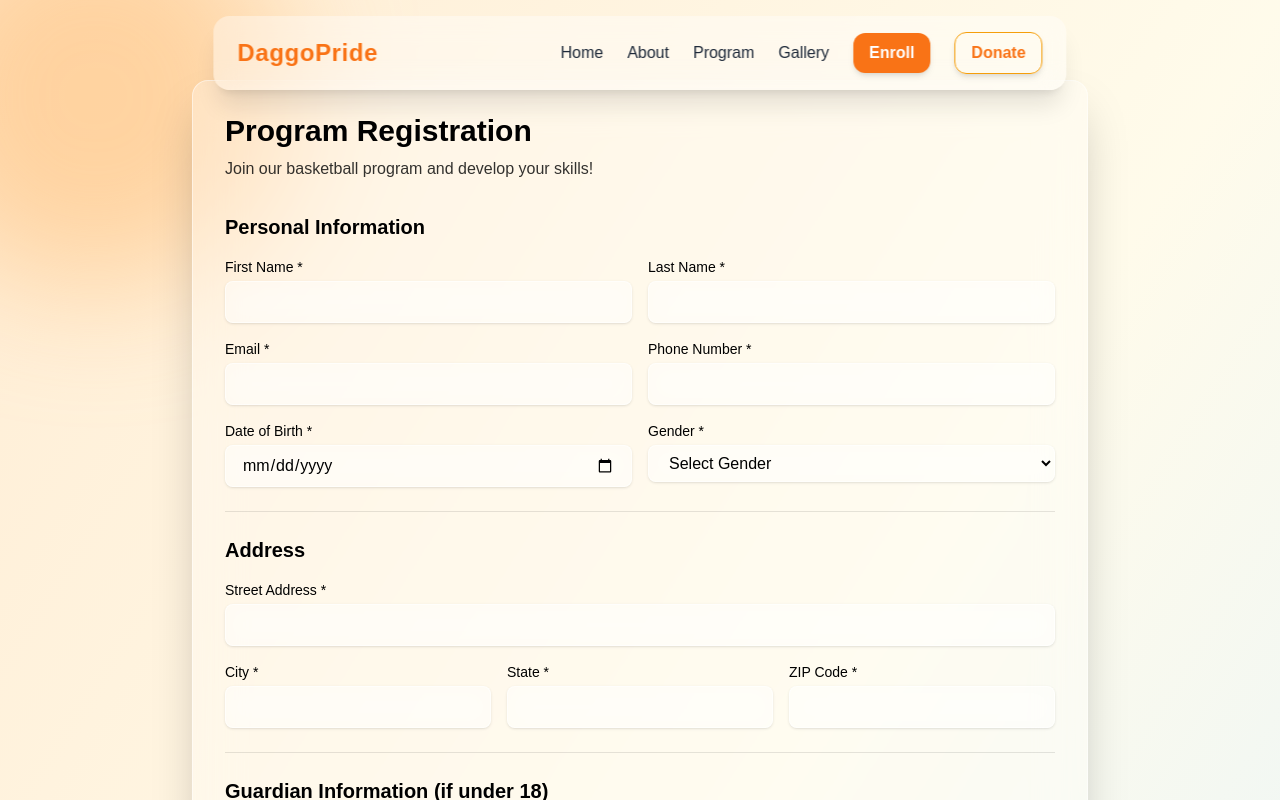
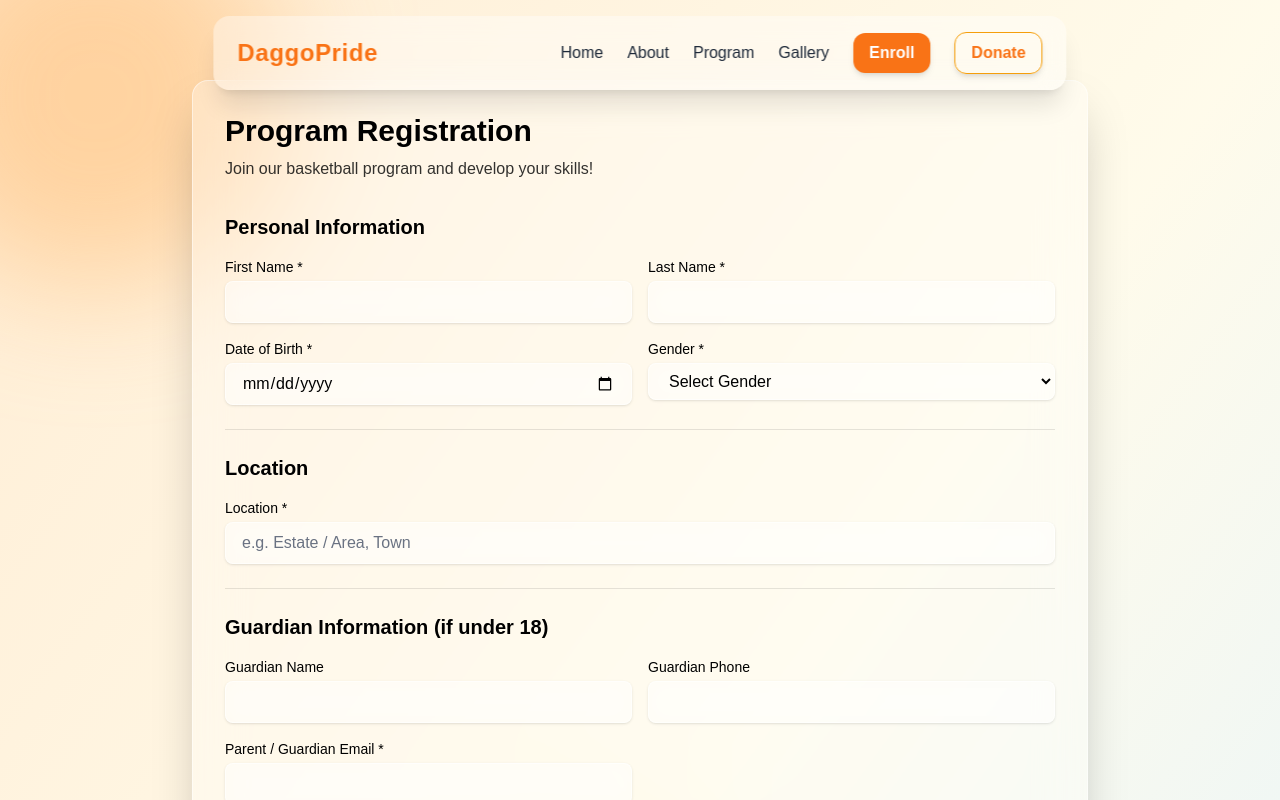
Before and after one commit to GEO-HACK/pride-basket, a Next.js app: page /enroll in a window 1280 px wide. Both pictures are taken after a click on the button "JUNIORS". Shown: the top 800 px of the page. Built offline with nearby package versions, Linux system fonts and the light colour scheme.

Commit message:
changed the email details

```diff
--- a/src/app/api/register/route.ts
+++ b/src/app/api/register/route.ts
@@ -11,20 +11,13 @@ const escapeHtml = (v: unknown) =>
 interface RegistrationData {
   firstName: string
   lastName: string
-  email: string
-  phone: string
   dateOfBirth: string
   gender: string
-  address: string
-  city: string
-  state: string
-  zipCode: string
+  location: string
   guardianName: string
   guardianPhone: string
   guardianEmail: string
   medicalConditions: string
-  emergencyContact: string
-  emergencyPhone: string
   programInterest: string
   skills: string
   experience: string
@@ -45,23 +38,16 @@ async function addContactToList(data: RegistrationData) {
       'api-key': apiKey,
     },
     body: JSON.stringify({
-      email: data.email,
+      email: data.guardianEmail,
       attributes: {
         FIRSTNAME: data.firstName,
         LASTNAME: data.lastName,
-        SMS: data.phone,
         DATE_OF_BIRTH: data.dateOfBirth,
         GENDER: data.gender,
-        ADDRESS: data.address,
-        CITY: data.city,
-        STATE: data.state,
-        ZIP_CODE: data.zipCode,
+        ADDRESS: data.location,
         AGE_GROUP: data.programInterest,
         GUARDIAN_NAME: data.guardianName || '',
         GUARDIAN_PHONE: data.guardianPhone || '',
-        GUARDIAN_EMAIL: data.guardianEmail || '',
-        EMERGENCY_CONTACT: data.emergencyContact,
-        EMERGENCY_PHONE: data.emergencyPhone,
         MEDICAL_CONDITIONS: data.medicalConditions || '',
         SKILLS: data.skills || '',
         EXPERIENCE: data.experience || '',
@@ -97,11 +83,9 @@ async function notifyOwner(raw: RegistrationData) {
 
       <h3 style="margin-bottom:4px">Personal Details</h3>
       <p><b>Name:</b> ${data.firstName} ${data.lastName}</p>
-      <p><b>Email:</b> ${data.email}</p>
-      <p><b>Phone:</b> ${data.phone}</p>
       <p><b>Date of Birth:</b> ${data.dateOfBirth}</p>
       <p><b>Gender:</b> ${data.gender}</p>
-      <p><b>Address:</b> ${data.address}, ${data.city}, ${data.state} ${data.zipCode}</p>
+      <p><b>Location:</b> ${data.location}</p>
 
       <hr style="margin:16px 0"/>
 
@@ -112,9 +96,8 @@ async function notifyOwner(raw: RegistrationData) {
 
       <hr style="margin:16px 0"/>
 
-      <h3 style="margin-bottom:4px">Emergency &amp; Guardian</h3>
-      <p><b>Emergency Contact:</b> ${data.emergencyContact} — ${data.emergencyPhone}</p>
-      <p><b>Guardian:</b> ${data.guardianName || 'N/A'} — ${data.guardianPhone || 'N/A'} — ${data.guardianEmail || 'N/A'}</p>
+      <h3 style="margin-bottom:4px">Guardian &amp; Medical</h3>
+      <p><b>Guardian:</b> ${data.guardianName || 'N/A'} — ${data.guardianPhone || 'N/A'} — ${data.guardianEmail}</p>
       <p><b>Medical Conditions:</b> ${data.medicalConditions || 'None reported'}</p>
     </div>
   `
@@ -129,7 +112,7 @@ async function notifyOwner(raw: RegistrationData) {
     body: JSON.stringify({
       sender: { name: 'DaggoPride Registration', email: senderEmail },
       to: [{ email: ownerEmail }],
-      replyTo: { email: raw.email, name: `${raw.firstName} ${raw.lastName}` },
+      replyTo: { email: raw.guardianEmail, name: raw.guardianName || `${raw.firstName} ${raw.lastName}` },
       subject: `New Registration: ${raw.firstName} ${raw.lastName} — ${raw.programInterest}`,
       htmlContent: html,
     }),
@@ -146,9 +129,8 @@ export async function POST(request: NextRequest) {
     const body: RegistrationData = await request.json()
 
     const required = [
-      'firstName', 'lastName', 'email', 'phone', 'dateOfBirth',
-      'gender', 'address', 'city', 'state', 'zipCode',
-      'emergencyContact', 'emergencyPhone',
+      'firstName', 'lastName', 'guardianEmail', 'dateOfBirth',
+      'gender', 'location',
     ]
     const missing = required.filter((f) => !body[f as keyof RegistrationData])
     if (missing.length) {
--- a/src/components/registration/form.tsx
+++ b/src/components/registration/form.tsx
@@ -16,20 +16,13 @@ const RegistrationForm: React.FC<Props> = ({ selectedAgeGroup }) => {
   const [formData, setFormData] = useState({
     firstName: "",
     lastName: "",
-    email: "",
-    phone: "",
     dateOfBirth: "",
     gender: "",
-    address: "",
-    city: "",
-    state: "",
-    zipCode: "",
+    location: "",
     guardianName: "",
     guardianPhone: "",
     guardianEmail: "",
     medicalConditions: "",
-    emergencyContact: "",
-    emergencyPhone: "",
     programInterest: selectedAgeGroup,
     skills: "",
     experience: "",
@@ -72,20 +65,13 @@ const RegistrationForm: React.FC<Props> = ({ selectedAgeGroup }) => {
         setFormData({
           firstName: "",
           lastName: "",
-          email: "",
-          phone: "",
                       dateOfBirth: "",
           gender: "",
-          address: "",
-          city: "",
-          state: "",
-          zipCode: "",
+          location: "",
           guardianName: "",
           guardianPhone: "",
           guardianEmail: "",
           medicalConditions: "",
-          emergencyContact: "",
-          emergencyPhone: "",
           programInterest: "",
           skills: "",
           experience: "",
@@ -164,36 +150,6 @@ const RegistrationForm: React.FC<Props> = ({ selectedAgeGroup }) => {
             </div>
 
             <div>
-              <label htmlFor="email" className={labelClass}>
-                Email *
-              </label>
-              <input
-                type="email"
-                id="email"
-                name="email"
-                value={formData.email}
-                onChange={handleChange}
-                required
-                className={fieldClass}
-              />
-            </div>
-
-            <div>
-              <label htmlFor="phone" className={labelClass}>
-                Phone Number *
-              </label>
-              <input
-                type="tel"
-                id="phone"
-                name="phone"
-                value={formData.phone}
-                onChange={handleChange}
-                required
-                className={fieldClass}
-              />
-            </div>
-
-            <div>
               <label htmlFor="dateOfBirth" className={labelClass}>
                 Date of Birth *
               </label>
@@ -230,71 +186,23 @@ const RegistrationForm: React.FC<Props> = ({ selectedAgeGroup }) => {
           </div>
         </div>
 
-        {/* Address Information */}
+        {/* Location */}
         <div className={sectionClass}>
-          <h2 className="text-xl font-semibold text-black mb-4">Address</h2>
-          <div className="space-y-4">
+          <h2 className="text-xl font-semibold text-black mb-4">Location</h2>
           <div>
-              <label htmlFor="address" className={labelClass}>
-                Street Address *
+            <label htmlFor="location" className={labelClass}>
+              Location *
             </label>
             <input
               type="text"
-                id="address"
-                name="address"
-                value={formData.address}
+              id="location"
+              name="location"
+              value={formData.location}
               onChange={handleChange}
               required
               className={fieldClass}
+              placeholder="e.g. Estate / Area, Town"
             />
-            </div>
-
-            <div className="grid grid-cols-1 md:grid-cols-3 gap-4">
-              <div>
-                <label htmlFor="city" className={labelClass}>
-                  City *
-                </label>
-                <input
-                  type="text"
-                  id="city"
-                  name="city"
-                  value={formData.city}
-                  onChange={handleChange}
-                  required
-                  className={fieldClass}
-                />
-              </div>
-
-              <div>
-                <label htmlFor="state" className={labelClass}>
-                  State *
-                </label>
-                <input
-                  type="text"
-                  id="state"
-                  name="state"
-                  value={formData.state}
-                  onChange={handleChange}
-                  required
-                  className={fieldClass}
-                />
-              </div>
-
-              <div>
-                <label htmlFor="zipCode" className={labelClass}>
-                  ZIP Code *
-                </label>
-                <input
-                  type="text"
-                  id="zipCode"
-                  name="zipCode"
-                  value={formData.zipCode}
-                  onChange={handleChange}
-                  required
-                  className={fieldClass}
-                />
-              </div>
-            </div>
           </div>
         </div>
 
@@ -332,7 +240,7 @@ const RegistrationForm: React.FC<Props> = ({ selectedAgeGroup }) => {
 
             <div>
               <label htmlFor="guardianEmail" className={labelClass}>
-                Guardian Email
+                Parent / Guardian Email *
               </label>
               <input
                 type="email"
@@ -340,48 +248,17 @@ const RegistrationForm: React.FC<Props> = ({ selectedAgeGroup }) => {
                 name="guardianEmail"
                 value={formData.guardianEmail}
                 onChange={handleChange}
+                required
                 className={fieldClass}
               />
             </div>
           </div>
         </div>
 
-        {/* Emergency Contact */}
+        {/* Medical Information */}
         <div className={sectionClass}>
-          <h2 className="text-xl font-semibold text-black mb-4">Emergency Contact</h2>
-          <div className="grid grid-cols-1 md:grid-cols-2 gap-4">
+          <h2 className="text-xl font-semibold text-black mb-4">Medical Information</h2>
           <div>
-              <label htmlFor="emergencyContact" className={labelClass}>
-                Emergency Contact Name *
-              </label>
-              <input
-                type="text"
-                id="emergencyContact"
-                name="emergencyContact"
-                value={formData.emergencyContact}
-                onChange={handleChange}
-                required
-                className={fieldClass}
-              />
-            </div>
-
-            <div>
-              <label htmlFor="emergencyPhone" className={labelClass}>
-                Emergency Contact Phone *
-              </label>
-              <input
-                type="tel"
-                id="emergencyPhone"
-                name="emergencyPhone"
-                value={formData.emergencyPhone}
-                onChange={handleChange}
-                required
-                className={fieldClass}
-              />
-            </div>
-          </div>
-
-          <div className="mt-4">
             <label htmlFor="medicalConditions" className={labelClass}>
               Medical Conditions or Allergies
             </label>
```
Lines whose indentation alone changed are shown as unchanged.
